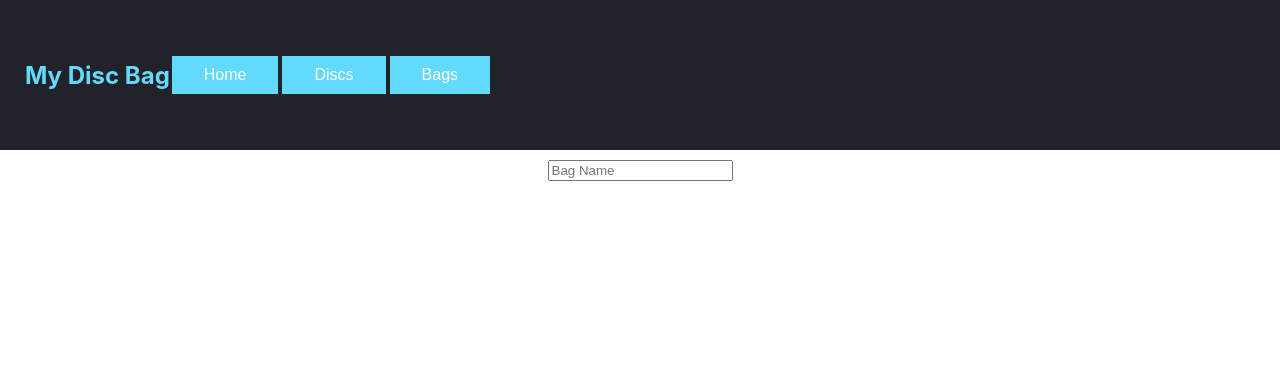
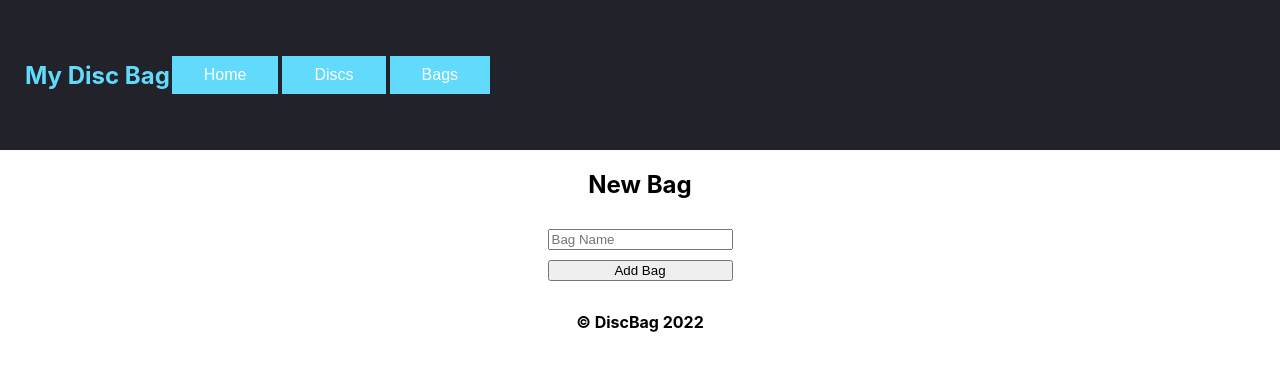
Before and after one commit to abattalov/react-disc-bag, a React (Create React App) app: page /bags/new in a window 1280 px wide. Shown: the top 370 px of the page. Built offline with nearby package versions, Linux system fonts and the light colour scheme; no server answers.

Commit message:
got provider working and added redux-thunk

```diff
--- a/package.json
+++ b/package.json
@@ -12,10 +12,12 @@
     "react-redux": "^8.0.2",
     "react-router-dom": "^6.3.0",
     "react-scripts": "5.0.1",
+    "redux": "^4.2.0",
+    "redux-thunk": "^2.4.1",
     "web-vitals": "^2.1.4"
   },
   "scripts": {
-    "start": "react-scripts start",
+    "start": "PORT=3001 react-scripts start",
     "build": "react-scripts build",
     "test": "react-scripts test",
     "eject": "react-scripts eject"
--- a/src/App.css
+++ b/src/App.css
@@ -12,6 +12,7 @@ nav {
 
 .nav-title{
   color: #61DAFB;
+  justify-content: left;
 }
 
 .search-bar{
@@ -28,6 +29,7 @@ nav {
   font-size: 16px;
   margin: 4px 2px;
   cursor: pointer;
+
 }
 
 .bag-form{
--- a/src/App.js
+++ b/src/App.js
@@ -6,6 +6,8 @@ import {Routes, Route} from 'react-router-dom'
 import DiscContainer from './components/DiscContainer'
 import Home from './components/Home'
 import BagForm from './components/BagForm'
+import Footer from './components/footer'
+
 
 
 import './App.css';
@@ -21,6 +23,7 @@ function App() {
         <Route path='/bags/new' element={<BagForm/>}/>
       </Routes>
       {/* <Interface/> */}
+      <Footer/>
     </div>
   );
 }
--- a/src/components/BagContainer.js
+++ b/src/components/BagContainer.js
@@ -22,6 +22,12 @@ function BagContainer(){
 
     // }, [])
 
+    useEffect(() => {
+        fetch('http://localhost:3000/bags')
+        .then(resp => resp.json())
+        .then(bags => console.log(bags))
+    }, [])
+
     return(
         <div>
             <h1>BagContainer</h1>
--- a/src/components/BagForm.js
+++ b/src/components/BagForm.js
@@ -3,6 +3,7 @@ import React from "react";
 function BagForm(){
     return(
         <div>
+            <h2>New Bag</h2>
             <form className='bag-form'>
                 <input
                     type='text'
@@ -10,6 +11,7 @@ function BagForm(){
                     name="bagName"
                     // value=''
                 />
+                <button>Add Bag</button>
             </form>
         </div>
     )
--- /dev/null
+++ b/src/components/footer.js
@@ -0,0 +1,12 @@
+import React from "react";
+
+function Footer(){
+
+    return(
+        <div className="footer">
+            <h4>&copy; DiscBag 2022</h4>
+        </div>
+    )
+}
+
+export default Footer;
--- a/src/index.js
+++ b/src/index.js
@@ -1,24 +1,22 @@
 import React from 'react';
 import ReactDOM from 'react-dom/client';
+import {createStore, applyMiddleware} from 'redux';
+import thunk from 'redux-thunk'
+import App from './App';
+import {BrowserRouter as Router} from 'react-router-dom'
+import { Provider } from 'react-redux';
+import bagReducer from './reducers/bagReducer';
 import './index.css';
-import App from './App';
-import reportWebVitals from './reportWebVitals';
-import {BrowserRouter as Router} from 'react-router-dom'
-// import { Provider } from 'react-redux';
-import store from './store/store';
+
+const store = createStore(bagReducer, applyMiddleware(thunk))
 
 const root = ReactDOM.createRoot(document.getElementById('root'));
 root.render(
   <React.StrictMode>
-    {/* <Provider store={store}> */}
-    <Router>
-      <App />
-    </Router>
-    {/* </Provider> */}
+    <Provider store={store}>
+      <Router>
+        <App />
+      </Router>
+    </Provider>
   </React.StrictMode>
 );
-
-// If you want to start measuring performance in your app, pass a function
-// to log results (for example: reportWebVitals(console.log))
-// or send to an analytics endpoint. Learn more: https://bit.ly/CRA-vitals
-reportWebVitals();
--- /dev/null
+++ b/src/reducers/bagReducer.js
@@ -0,0 +1,13 @@
+const initialState = {
+    bags: [],
+    loading: true
+}
+
+
+
+export default function bagReducer(state,action){
+    switch(action.type){
+        default:
+            return state
+    }
+};
--- a/src/store/bagReducer.js
+++ /dev/null
@@ -1,7 +0,0 @@
-
-
-
-
-export default function bagReducer(state = [],action){
-    return state
-};
--- a/src/store/store.js
+++ /dev/null
@@ -1,4 +0,0 @@
-import {createStoreHook} from 'react-redux';
-import bagReducer from './bagReducer';
-
-export default createStoreHook(bagReducer);
```
Also changed, not shown: 1 other file (tests, documents, lock files or other folders).
